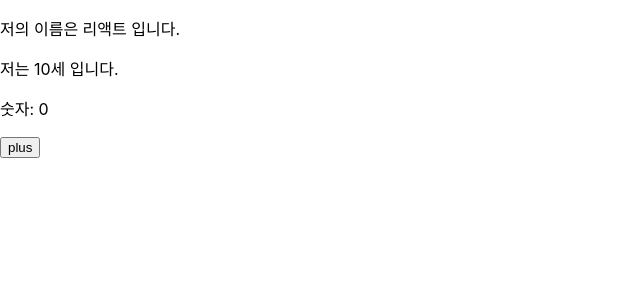
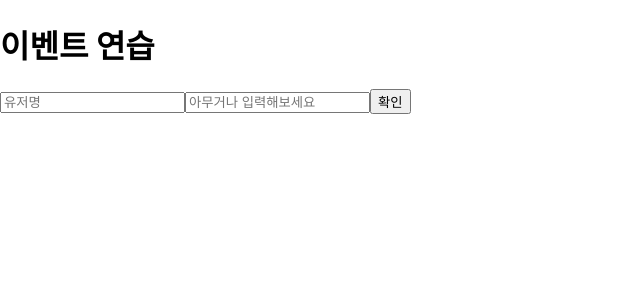
Before and after one commit to QyujinLee/react_book_example, a React (Create React App) app: page / in a window 1280 px wide. Shown: the top 300 px of the page, without its empty margins (0-640 px from the left). Built offline with nearby package versions, Linux system fonts and the light colour scheme.

Commit message:
4장 이벤트 핸들링

```diff
--- a/src/App.js
+++ b/src/App.js
@@ -1,10 +1,10 @@
 import React from 'react';
 import './App.css';
-import MyComponent from './MyComponent';
+import EventPractice from './EventPractice';
 
 function App() {
   return (
-    <MyComponent name="리액트"/>
+    <EventPractice/>
   );
 }
 
--- /dev/null
+++ b/src/EventPractice.js
@@ -0,0 +1,80 @@
+import React, { Component } from 'react';
+
+class EventPractice extends Component {
+
+    state = {
+        username: '',
+        message: ''
+    }
+
+    // constructor(props) {
+    //     super(props);
+    //     this.handleChange = this.handleChange.bind(this);
+    //     this.handleClick = this.handleClick.bind(this);
+    // }
+
+    /*
+     * 컴포넌트에 임의 메소드를 생성 시 this에 대한 접근이 불가하므로,
+     * 따라서 컴포넌트의 생성자 메소드에 바인딩 작업이 필수이다.
+     * 그러나, 화살표 함수를 사용하여 메소드 생성 시 바인딩 작업이 필요없다.
+     */
+    // handleChange(e) {
+    //     this.setState({
+    //         message: e.target.value
+    //     });
+    // }
+
+    // handleClick() {
+    //     alert(this.state.message);
+    //     this.setState({
+    //         message: ''
+    //     });
+    // }
+
+    handleChange = (e) => {
+        this.setState({
+            [e.target.name] : e.target.value
+        });
+    }
+
+    handleClick = () => {
+        alert(this.state.username + " : " + this.state.message);
+        this.setState({
+            username:'',
+            message: ''
+        });
+    }
+
+    handleKeyPress = (e) => {
+        if(e.key === 'Enter') {
+            this.handleClick();
+        }
+    }
+
+    render() {
+        return (
+            <div>
+                <h1>이벤트 연습</h1>
+                <input
+                    type="text"
+                    name="username"
+                    placeholder="유저명"
+                    value={this.state.username}
+                    onChange={this.handleChange}
+                    onKeyPress={this.handleKeyPress}
+                />
+                <input
+                    type="text"
+                    name="message"
+                    placeholder="아무거나 입력해보세요"
+                    value={this.state.message}
+                    onChange={this.handleChange}
+                    onKeyPress={this.handleKeyPress}
+                />
+                <button onClick={this.handleClick}>확인</button>
+            </div>
+        );
+    }
+}
+
+export default EventPractice;
```
